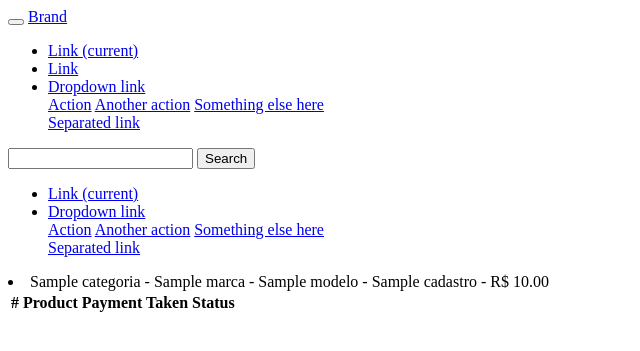
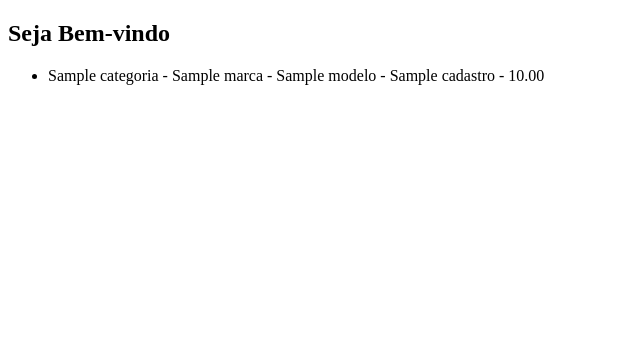
Before and after one commit to fabriciovale20/mypage, a Django app: page /home in a window 1280 px wide. Shown: the top 351 px of the page, without its empty margins (0-640 px from the left). Run offline with Django 3.2, Linux system fonts and the light colour scheme; tables that the repository leaves empty hold one stand-in row (values such as "Sample post"); lists and menus that the app fills with data are empty.

Commit message:
Ajuste home.html

```diff
--- a/tcmapp/templates/tcmapp/home.html
+++ b/tcmapp/templates/tcmapp/home.html
@@ -1,70 +1,16 @@
-<div class="container-fluid">
-	<div class="row">
-		<div class="col-md-12">
-			<nav class="navbar navbar-expand-lg navbar-light bg-light navbar-dark bg-dark">
+<!DOCTYPE html>
+<html lang="pt">
+<head>
+    <meta charset="UTF-8">
+    <title>TCM Telecom</title>
+</head>
+<body>
 
-				<button class="navbar-toggler" type="button" data-toggle="collapse" data-target="#bs-example-navbar-collapse-1">
-					<span class="navbar-toggler-icon"></span>
-				</button> <a class="navbar-brand" href="#">Brand</a>
-				<div class="collapse navbar-collapse" id="bs-example-navbar-collapse-1">
-					<ul class="navbar-nav">
-						<li class="nav-item active">
-							 <a class="nav-link" href="#">Link <span class="sr-only">(current)</span></a>
-						</li>
-						<li class="nav-item">
-							 <a class="nav-link" href="#">Link</a>
-						</li>
-						<li class="nav-item dropdown">
-							 <a class="nav-link dropdown-toggle" href="http://example.com" id="navbarDropdownMenuLink" data-toggle="dropdown">Dropdown link</a>
-							<div class="dropdown-menu" aria-labelledby="navbarDropdownMenuLink">
-								 <a class="dropdown-item" href="#">Action</a> <a class="dropdown-item" href="#">Another action</a> <a class="dropdown-item" href="#">Something else here</a>
-								<div class="dropdown-divider">
-								</div> <a class="dropdown-item" href="#">Separated link</a>
-							</div>
-						</li>
-					</ul>
-					<form class="form-inline">
-						<input class="form-control mr-sm-2" type="text" />
-						<button class="btn btn-primary my-2 my-sm-0" type="submit">
-							Search
-						</button>
-					</form>
-					<ul class="navbar-nav ml-md-auto">
-						<li class="nav-item active">
-							 <a class="nav-link" href="#">Link <span class="sr-only">(current)</span></a>
-						</li>
-						<li class="nav-item dropdown">
-							 <a class="nav-link dropdown-toggle" href="http://example.com" id="navbarDropdownMenuLink" data-toggle="dropdown">Dropdown link</a>
-							<div class="dropdown-menu dropdown-menu-right" aria-labelledby="navbarDropdownMenuLink">
-								 <a class="dropdown-item" href="#">Action</a> <a class="dropdown-item" href="#">Another action</a> <a class="dropdown-item" href="#">Something else here</a>
-								<div class="dropdown-divider">
-								</div> <a class="dropdown-item" href="#">Separated link</a>
-							</div>
-						</li>
-					</ul>
-				</div>
-			</nav>
-			<table class="table">
-					<tr>
-						<th>
-							#
-						</th>
-						<th>
-							Product
-						</th>
-						<th>
-							Payment Taken
-						</th>
-						<th>
-							Status
-						</th>
-					</tr>
-				<tbody>
-                     {% for cadastro in cadastros %}
-                        <li>{{ cadastro.categoria }} - {{ cadastro.marca }} - {{ cadastro.modelo }} - {{ cadastro }} - R$ {{ cadastro.valor_name }}</li>
-                    {% endfor %}
-				</tbody>
-			</table>
-		</div>
-	</div>
-</div>
+  <h2>Seja Bem-vindo</h2>
+  <ul>
+  {% for cadastro in cadastros %}
+      <li>{{ cadastro.categoria }} - {{ cadastro.marca }} - {{ cadastro.modelo }} - {{ cadastro }} - {{ cadastro.valor_name }}</li>
+  {% endfor %}
+  </ul>
+</body>
+</html>
```
